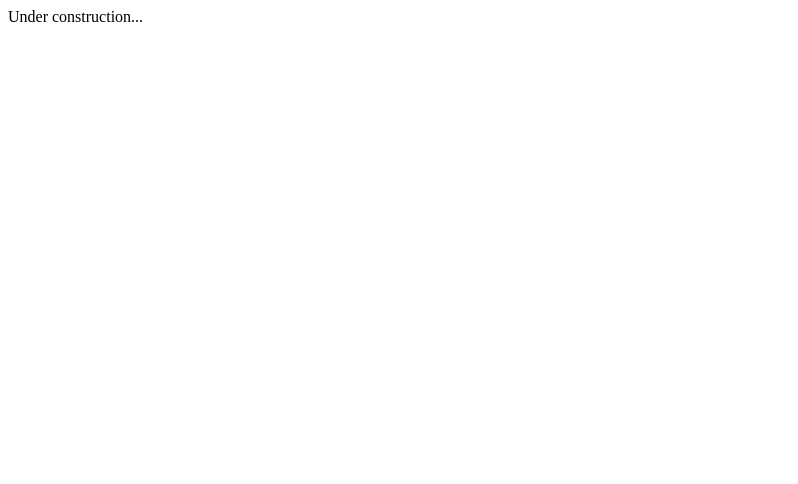
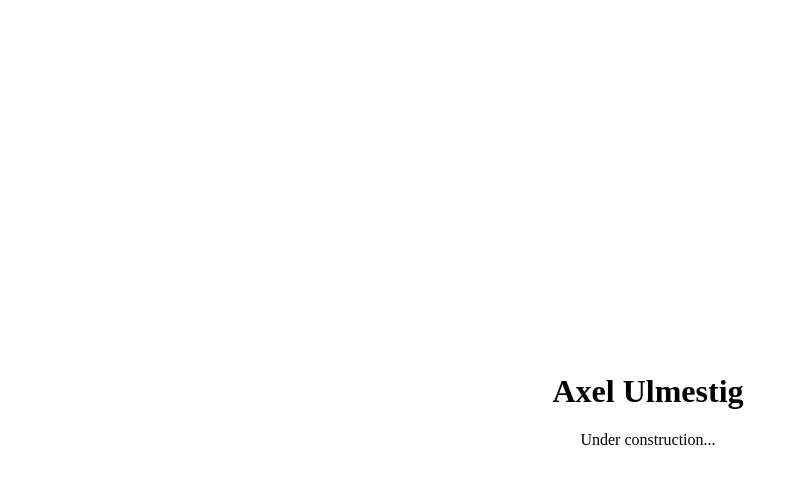
Before and after one commit to AxelUlmestig/axel-ulmestig, a website: page public/index.html in a window 1280 px wide. Shown: the whole page, without its empty margins (0-798 px from the left). Drawn offline with Linux system fonts and the light colour scheme.

Commit message:
added classy styling

```diff
--- a/public/index.html
+++ b/public/index.html
@@ -4,10 +4,19 @@
 	<head>
     		<title>Axel Ulmestig</title>
     		<meta charset="utf-8">
+		<link rel="stylesheet" type="text/css" href="style.css">
   	</head>
 
   	<body>
-	<div>Under construction...</div>
+		<div class="outer">
+			<div class="middle">
+				<div class="inner horizontally_centered">
+
+					<h1>Axel Ulmestig</h1>
+					<p>Under construction...</p>
+				</div>
+			</div>
+		</div>
   	</body>
 
 </html>
--- /dev/null
+++ b/public/style.css
@@ -0,0 +1,21 @@
+.horizontally_centered {
+	text-align: center;
+}
+
+.outer {
+    display: table;
+    position: absolute;
+    height: 100%;
+    width: 100%;
+}
+
+.middle {
+    display: table-cell;
+    vertical-align: middle;
+}
+
+.inner {
+    margin-left: auto;
+    margin-right: auto;
+    width: /*whatever width you want*/;
+}
```
Lines whose indentation alone changed are shown as unchanged.
